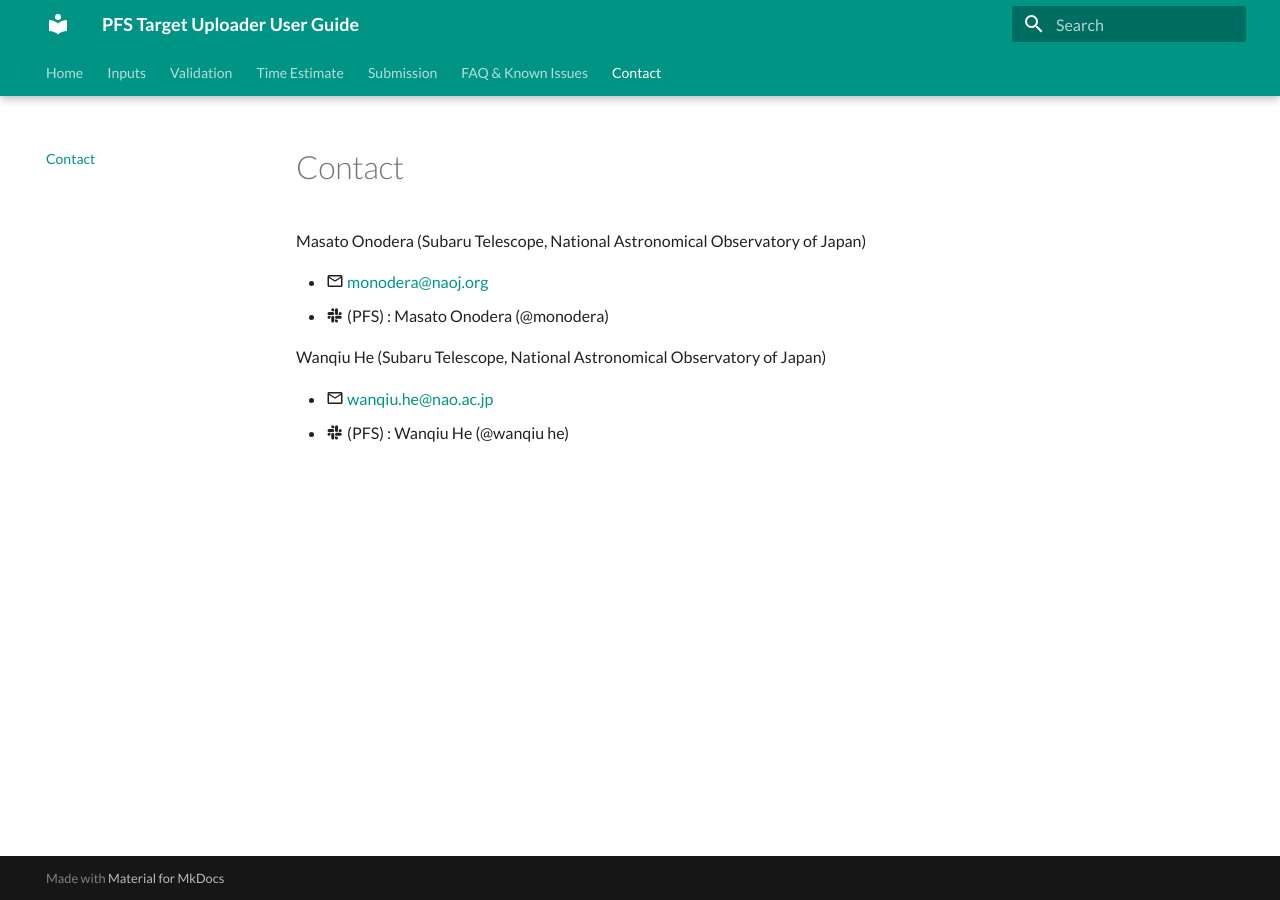
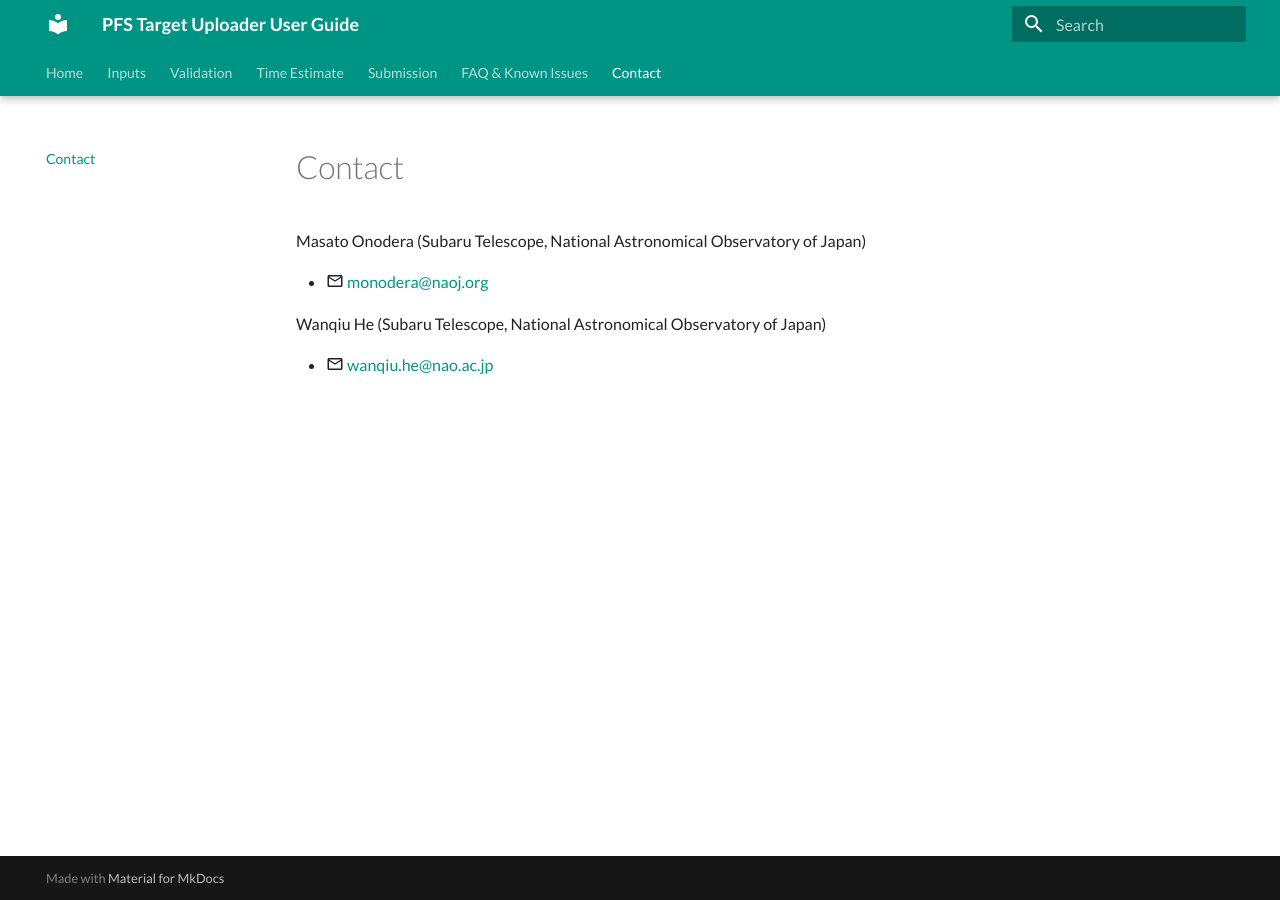
Before and after one commit to Subaru-PFS/spt_target_uploader, an MkDocs documentation site: the page built from docs/docs/contact.md, in a window 1280 px wide. Built offline with MkDocs 1.6.1 and Material for MkDocs 9.7.7, drawn with Linux system fonts in a browser that asks for light colours.

Commit message:
wip: remove slack link

```diff
--- a/docs/docs/contact.md
+++ b/docs/docs/contact.md
@@ -3,9 +3,7 @@
 Masato Onodera (Subaru Telescope, National Astronomical Observatory of Japan)
 
 - :material-email-outline: <monodera@naoj.org>
-- :material-slack: (PFS) : Masato Onodera (@monodera)
 
 Wanqiu He (Subaru Telescope, National Astronomical Observatory of Japan)
 
 - :material-email-outline: <wanqiu.he@nao.ac.jp>
-- :material-slack: (PFS) : Wanqiu He (@wanqiu he)
```
Also changed, not shown: docs/docs/PPP.md (+1 -1 lines).
